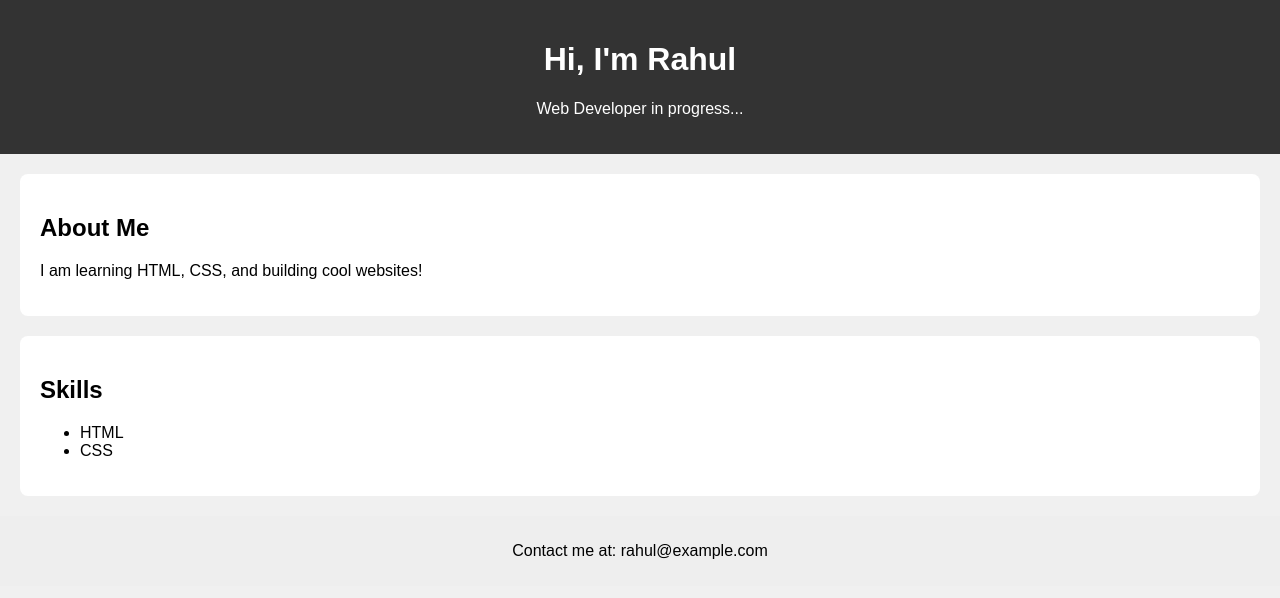
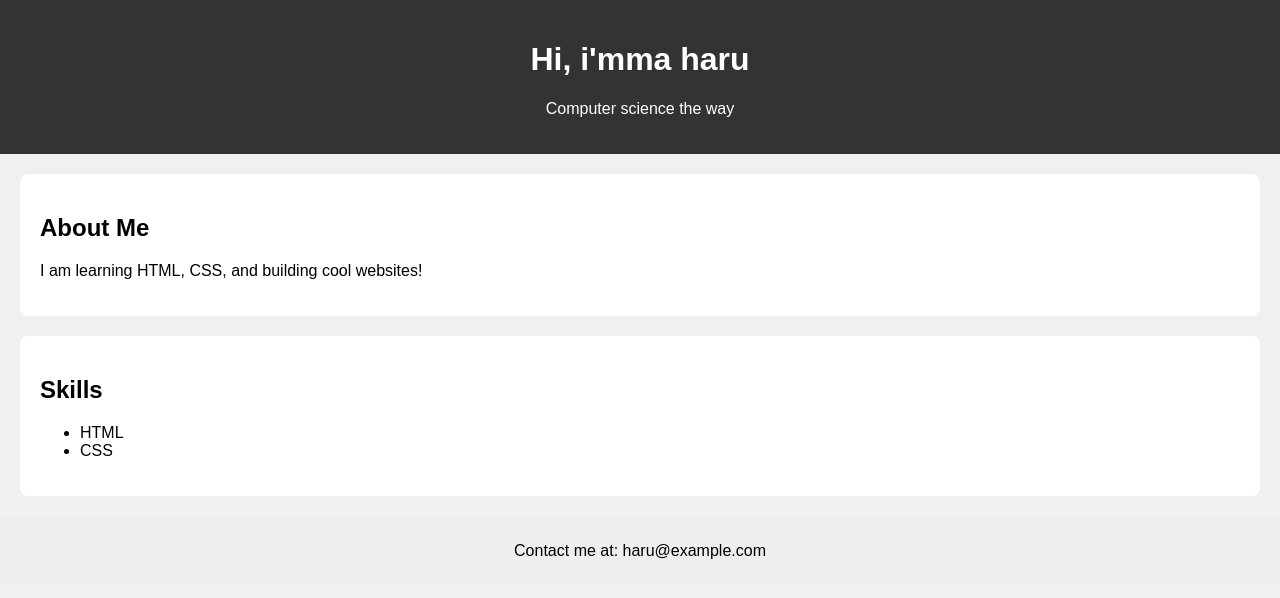
Before and after one commit to surajhub7/Js, a plain HTML site: page index.html in a window 1280 px wide. Drawn offline with Linux system fonts and the light colour scheme.

Commit message:
Update method

```diff
--- a/index.html
+++ b/index.html
@@ -7,8 +7,8 @@
 </head>
 <body>
   <header>
-    <h1>Hi, I'm Rahul</h1>
-    <p>Web Developer in progress...</p>
+    <h1>Hi, i'mma haru</h1>
+    <p>Computer science the way</p>
   </header>
 
   <section>
@@ -25,7 +25,7 @@
   </section>
 
   <footer>
-    <p>Contact me at: rahul@example.com</p>
+    <p>Contact me at: haru@example.com</p>
   </footer>
 </body>
 </html>
```
